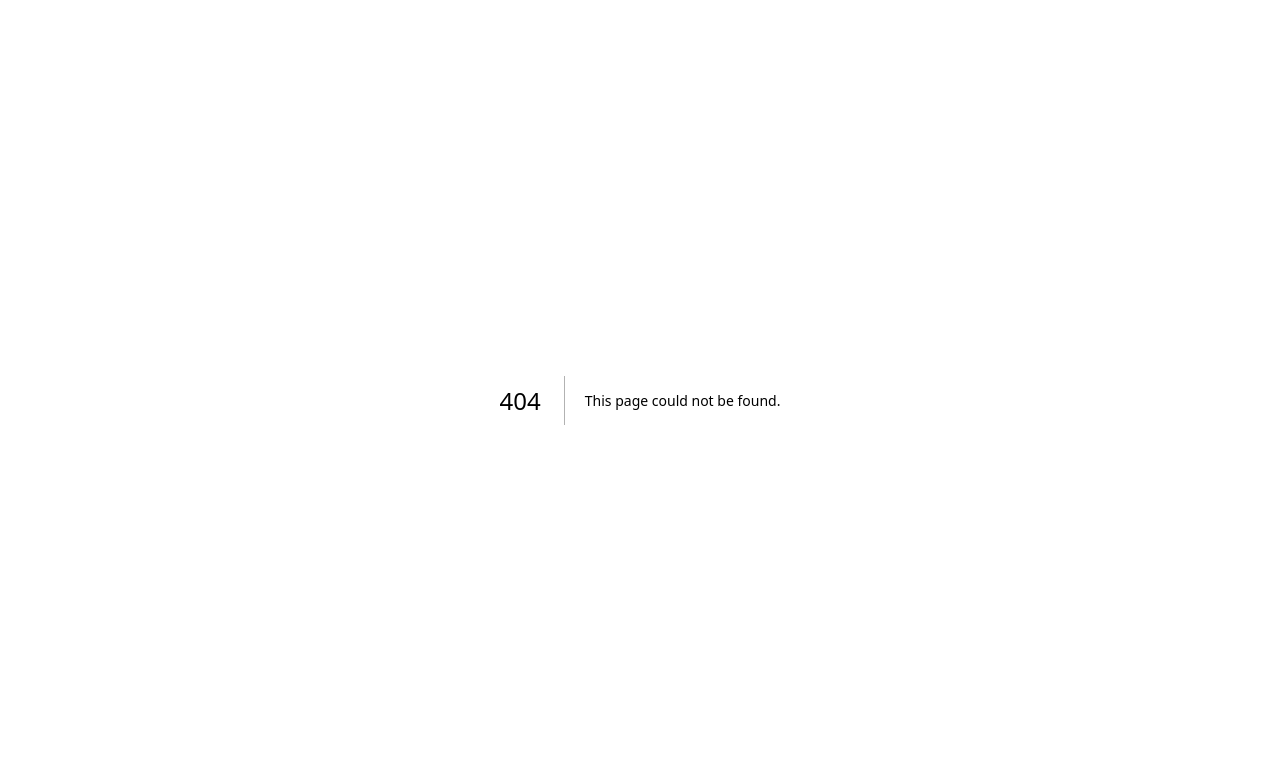
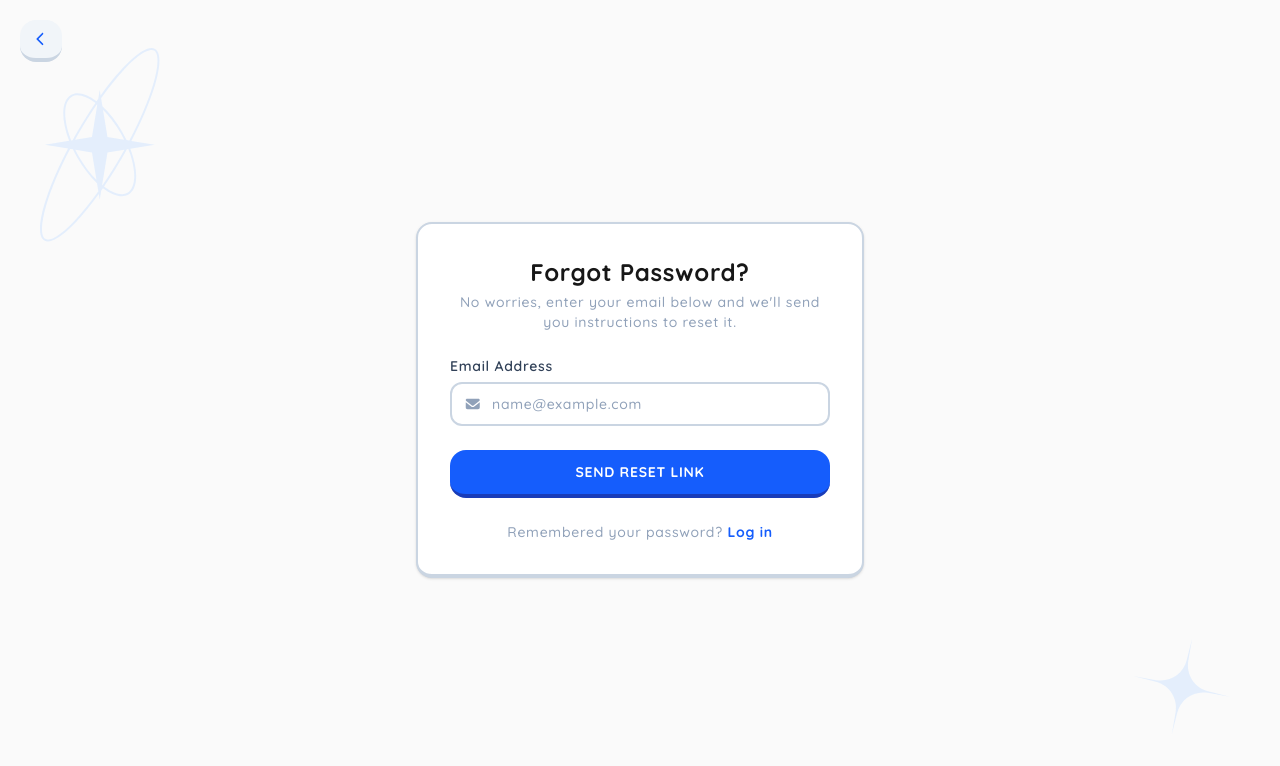
Before and after one commit to anggasaputra25/skolah, a Next.js app: page /forgot-password in a window 1280 px wide. Before the commit this address had no page. Shown: the top 766 px of the page. Built offline with nearby package versions, Linux system fonts and the light colour scheme.

Commit message:
feat: create forgot password page, refactor page components to use arrow function syntax and improve consistency

```diff
--- /dev/null
+++ b/app/(auth)/forgot-password/page.tsx
@@ -0,0 +1,116 @@
+'use client'
+import Link from "next/link";
+import Image from "next/image";
+import { FontAwesomeIcon } from "@fortawesome/react-fontawesome";
+import {
+    faChevronLeft,
+    faEnvelope,
+} from "@fortawesome/free-solid-svg-icons";
+import { BorderCard } from "@/components/ui/BorderCard";
+import { Button } from "@/components/ui/Button";
+import { ButtonLink } from "@/components/ui/ButtonLink";
+import { Alert } from "@/components/ui/Alert";
+import { useState } from "react";
+
+const ForgotPasswordPage = () => {
+    const [showAlert, setShowAlert] = useState(false);
+
+    const buttonClick = () => {
+        setShowAlert(true);
+    };
+    return (
+        <div className="min-h-screen bg-neutral-50 flex flex-col justify-center items-center p-4 relative overflow-hidden">
+            {/* Background Decorations */}
+            <Image
+                src="/assets/star1.svg"
+                alt="star decoration"
+                width={120}
+                height={180}
+                className="absolute left-10 top-12 hidden md:block opacity-70"
+            />
+            <Image
+                src="/assets/star2.svg"
+                alt="star decoration"
+                width={100}
+                height={100}
+                className="absolute right-12 bottom-16 hidden md:block rotate-12 opacity-70"
+            />
+
+            {/* Back Button */}
+            <ButtonLink
+                variant="secondary"
+                href="/login"
+                className="absolute! top-5 left-5 p-3!"
+            >
+                <FontAwesomeIcon icon={faChevronLeft} className="w-4 h-4" />
+            </ButtonLink>
+
+            {/* Main Container */}
+            <BorderCard className="w-full max-w-md bg-white p-8 shadow-sm">
+                <div className="text-center mb-6">
+                    <h1 className="text-2xl font-bold">Forgot Password?</h1>
+                    <p className="text-slate-400 text-sm mt-1">
+                        No worries, enter your email below and we&apos;ll send you instructions to reset it.
+                    </p>
+                </div>
+
+                <form className="space-y-4">
+                    {/* Input Email */}
+                    <div>
+                        <label className="block text-sm font-semibold text-slate-700 mb-1.5">
+                            Email Address
+                        </label>
+                        <div className="relative flex items-center">
+                            <FontAwesomeIcon
+                                icon={faEnvelope}
+                                className="w-4 h-4 text-slate-400 absolute left-3.5"
+                            />
+                            <input
+                                type="email"
+                                required
+                                placeholder="name@example.com"
+                                className="w-full pl-10 pr-4 py-2.5 rounded-xl border-2 border-slate-300 focus:border-blue-600 focus:outline-none transition-colors placeholder:text-slate-400"
+                            />
+                        </div>
+                    </div>
+
+                    {/* Submit Button */}
+                    <Button
+                        type="submit"
+                        variant="primary"
+                        className="w-full mt-2"
+                        onClick={buttonClick}
+                    >
+                        Send Reset Link
+                    </Button>
+                </form>
+
+                {/* Return to Login */}
+                <p className="text-center text-sm text-slate-400 mt-6">
+                    Remembered your password?{" "}
+                    <Link
+                        href="/login"
+                        className="font-bold text-blue-600"
+                    >
+                        Log in
+                    </Link>
+                </p>
+            </BorderCard>
+
+            {/* Alert */}
+            {showAlert && (
+                <div className="absolute top-5 right-5 max-w-lg">
+                    <Alert
+                        variant="success"
+                        title="Password Reset Link Sent"
+                        onClose={() => setShowAlert(false)}
+                    >
+                        We have sent a password reset link to your email address. Please check your inbox and follow the instructions to reset your password.
+                    </Alert>
+                </div>
+            )}
+        </div>
+    );
+}
+
+export default ForgotPasswordPage;
--- a/app/(auth)/login/page.tsx
+++ b/app/(auth)/login/page.tsx
@@ -9,7 +9,7 @@ import { ButtonLink } from "@/components/ui/ButtonLink";
 import { Alert } from "@/components/ui/Alert";
 import { useState } from "react";
 
-export default function LoginPage() {
+const LoginPage = () => {
     const [showAlert, setShowAlert] = useState(false);
 
     const loginClick = () => {
@@ -175,3 +175,5 @@ export default function LoginPage() {
         </div>
     );
 }
+
+export default LoginPage;
--- a/app/(auth)/register/page.tsx
+++ b/app/(auth)/register/page.tsx
@@ -14,7 +14,7 @@ import { ButtonLink } from "@/components/ui/ButtonLink";
 import { useState } from "react";
 import { Alert } from "@/components/ui/Alert";
 
-export default function RegisterPage() {
+const RegisterPage = () => {
     const [showAlert, setShowAlert] = useState(false);
 
     const loginClick = () => {
@@ -214,3 +214,5 @@ export default function RegisterPage() {
         </div>
     );
 }
+
+export default RegisterPage;
--- a/app/(pages)/courses/page.tsx
+++ b/app/(pages)/courses/page.tsx
@@ -9,7 +9,7 @@ import Link from "next/link";
 import { Button } from "@/components/ui/Button";
 import { scrollToSection } from "@/lib/scroll";
 
-const Courses = () => {
+const CoursesPage = () => {
     const stats = [
         {
             value: "30+",
@@ -141,4 +141,4 @@ const Courses = () => {
     );
 }
 
-export default Courses;
+export default CoursesPage;
--- a/app/(pages)/licenses/page.tsx
+++ b/app/(pages)/licenses/page.tsx
@@ -30,7 +30,7 @@ const assets: Asset[] = [
     },
 ];
 
-export default function LicensesPage() {
+const LicensesPage = () => {
     return (
         <main className="min-h-screen">
             <div className="mx-auto max-w-4xl px-6 py-20 sm:px-8 lg:py-28">
@@ -159,3 +159,5 @@ export default function LicensesPage() {
         </main>
     );
 }
+
+export default LicensesPage;
```
